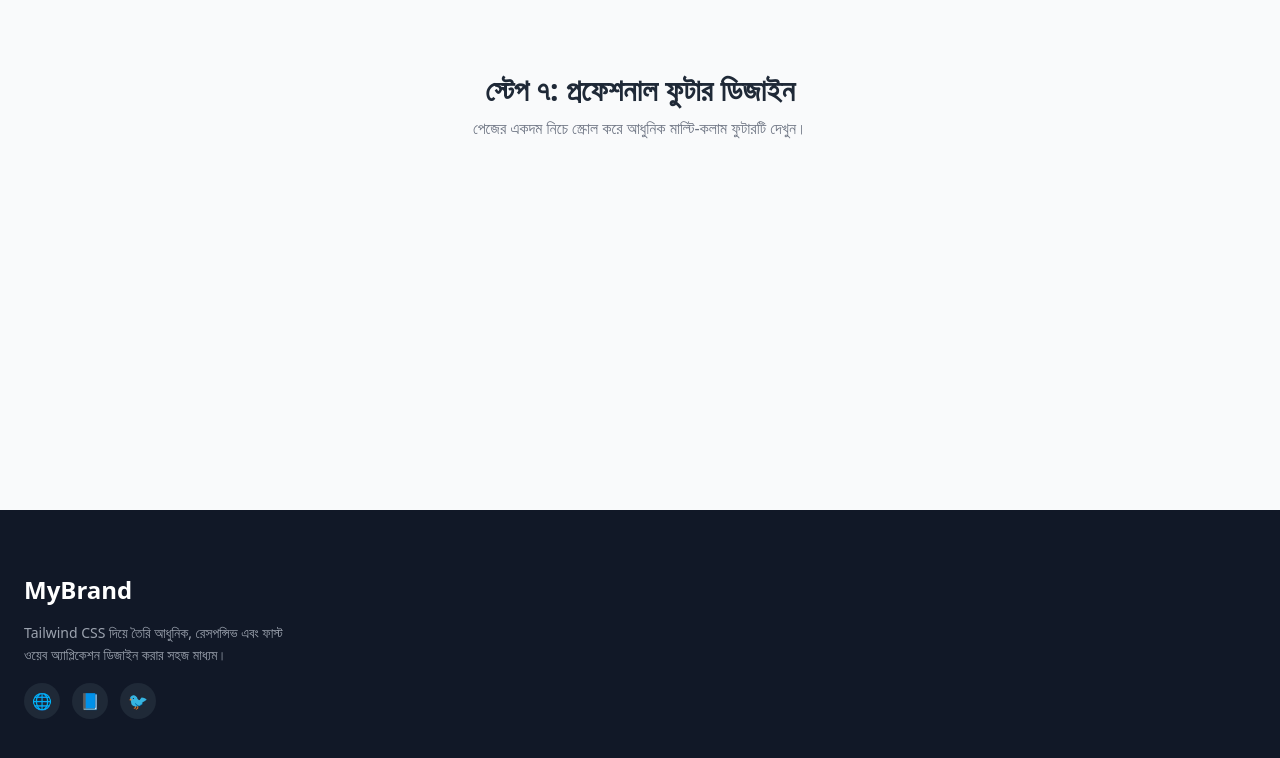
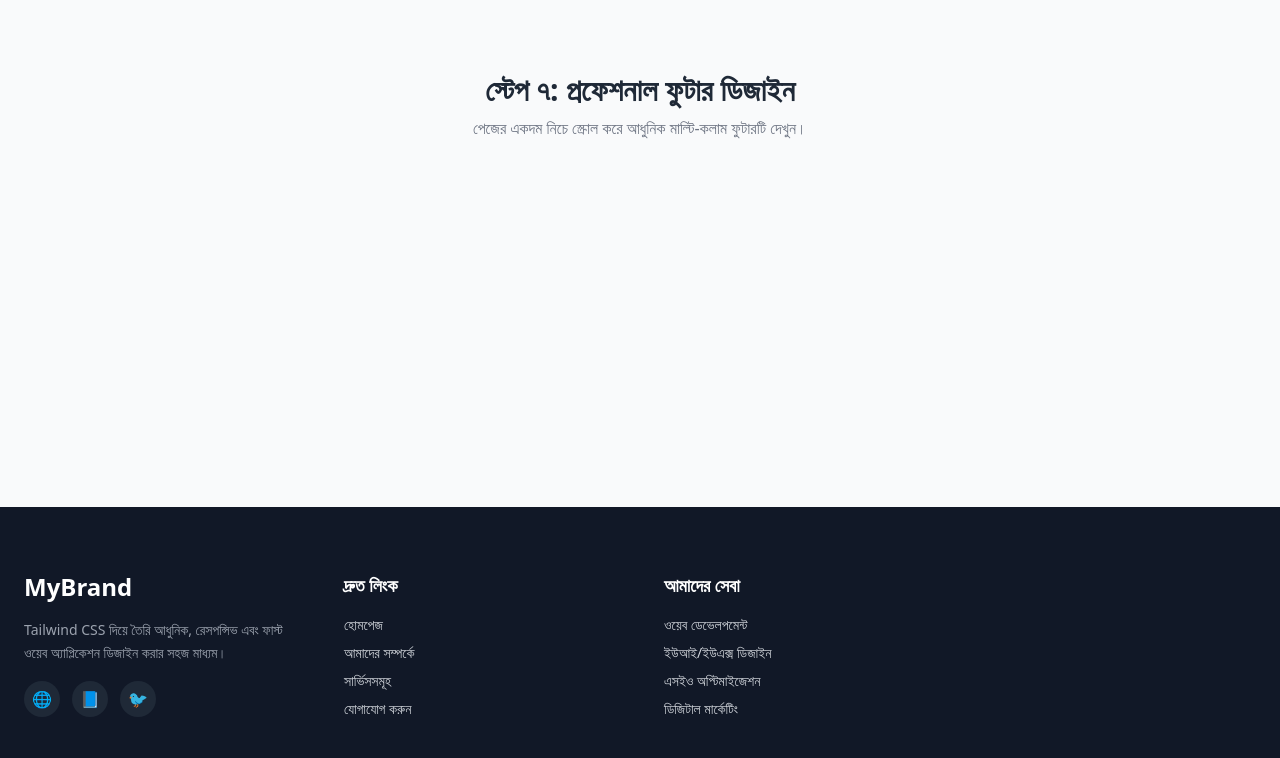
Before and after one commit to labib7402/Tailwind-css, a website: page footer/index.html in a window 1280 px wide. Shown: the top 758 px of the page. Drawn offline with nearby package versions, Linux system fonts and the light colour scheme.

Commit message:
update 11 folder

```diff
--- a/footer/index.html
+++ b/footer/index.html
@@ -34,5 +34,27 @@
                 </div>
             </div>
 
+            <!-- Col 2: Quick Links -->
+            <div>
+                <h3 class="text-white font-semibold text-lg mb-4">দ্রুত লিংক</h3>
+                <ul class="space-y-2 text-sm">
+                    <li><a href="#" class="hover:text-blue-400 transition">হোমপেজ</a></li>
+                    <li><a href="#" class="hover:text-blue-400 transition">আমাদের সম্পর্কে</a></li>
+                    <li><a href="#" class="hover:text-blue-400 transition">সার্ভিসসমূহ</a></li>
+                    <li><a href="#" class="hover:text-blue-400 transition">যোগাযোগ করুন</a></li>
+                </ul>
+            </div>
+
+            <!-- Col 3: Services -->
+            <div>
+                <h3 class="text-white font-semibold text-lg mb-4">আমাদের সেবা</h3>
+                <ul class="space-y-2 text-sm">
+                    <li><a href="#" class="hover:text-blue-400 transition">ওয়েব ডেভেলপমেন্ট</a></li>
+                    <li><a href="#" class="hover:text-blue-400 transition">ইউআই/ইউএক্স ডিজাইন</a></li>
+                    <li><a href="#" class="hover:text-blue-400 transition">এসইও অপ্টিমাইজেশন</a></li>
+                    <li><a href="#" class="hover:text-blue-400 transition">ডিজিটাল মার্কেটিং</a></li>
+                </ul>
+            </div>
+
 </body>
 </html>
```
